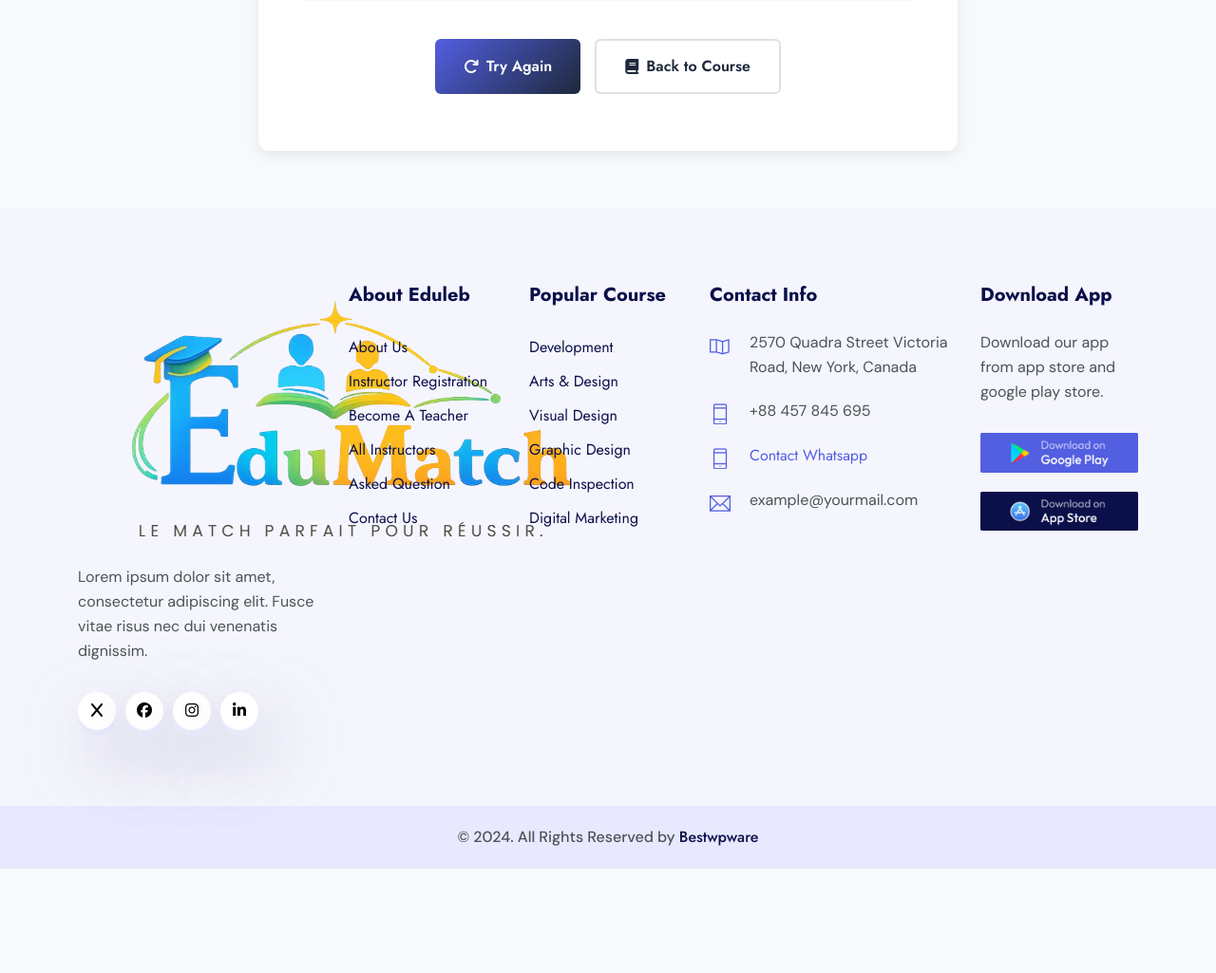
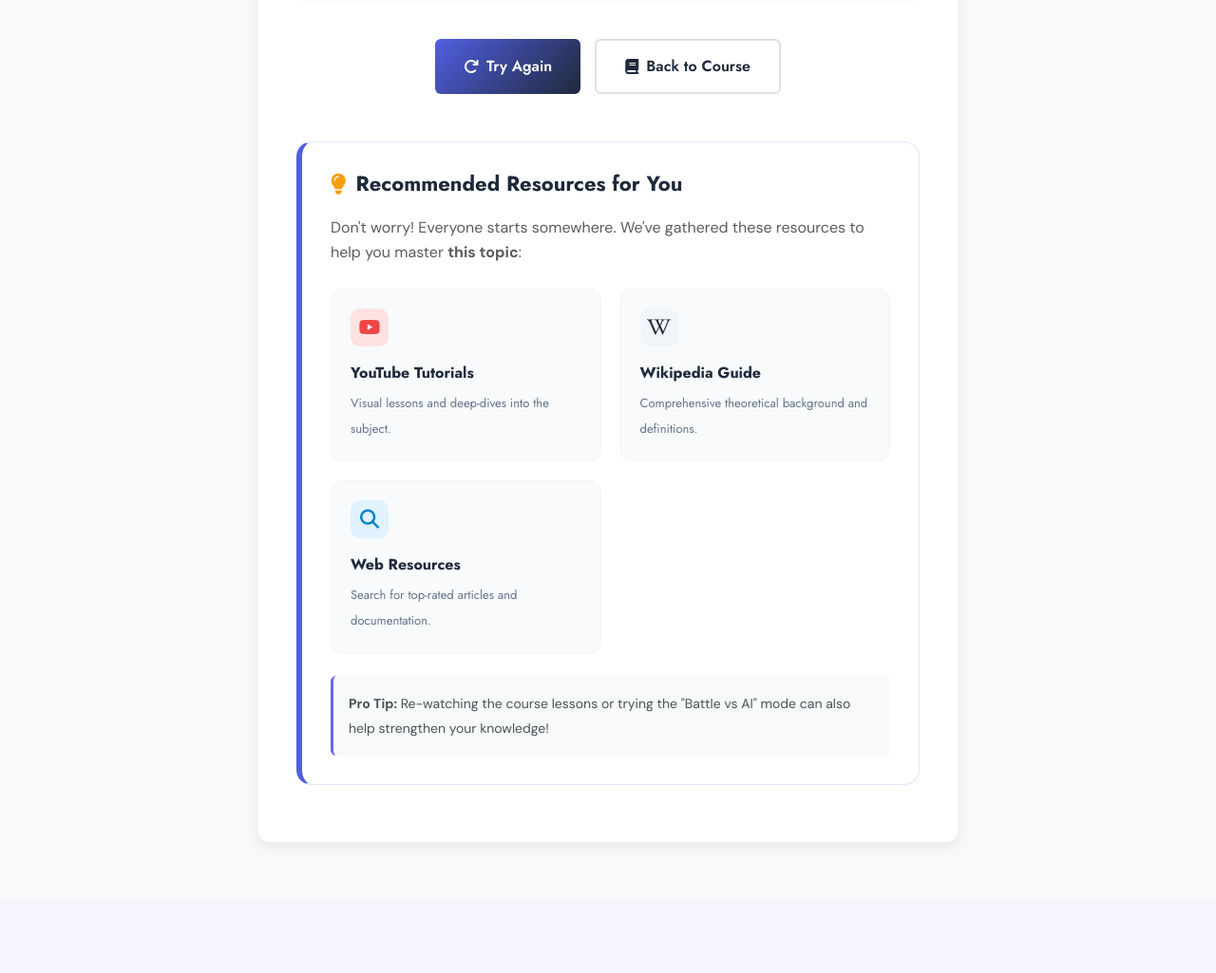
Before and after one commit to haythemothmani66/ProjetWeb2A35, a PHP site: template views/frontoffice/quizzes/result.php in a window 1280 px wide. Shown: the part 1145-2170 px from the top of the page at 95% size. Before the commit the page ends 2060 px from the top, so only its background shows below. Run offline with PHP 8.4, Linux system fonts and the light colour scheme; the template is opened without the code that fills it, so the values that code supplies are empty.

Commit message:
APi recomandation

```diff
--- a/views/frontoffice/quizzes/result.php
+++ b/views/frontoffice/quizzes/result.php
@@ -164,6 +164,67 @@
             background: rgba(255, 255, 255, 0.3);
             color: white;
         }
+
+        /* Recommendation Section Styles */
+        .recommendation-box {
+            background: #fff;
+            border: 1px solid #e0e7ff;
+            border-radius: 16px;
+            padding: 30px;
+            margin-top: 50px;
+            text-align: left;
+            border-left: 6px solid #525fe1;
+        }
+        .recommendation-box h3 {
+            font-size: 22px;
+            font-weight: 700;
+            color: #1e293b;
+            margin-bottom: 20px;
+            display: flex;
+            align-items: center;
+            gap: 10px;
+        }
+        .recommendation-grid {
+            display: grid;
+            grid-template-columns: repeat(auto-fit, minmax(200px, 1fr));
+            gap: 20px;
+            margin-top: 25px;
+        }
+        .resource-card {
+            background: #f8fafc;
+            border-radius: 12px;
+            padding: 20px;
+            transition: 0.3s;
+            border: 1px solid #f1f5f9;
+            text-decoration: none !important;
+            display: block;
+        }
+        .resource-card:hover {
+            transform: translateY(-5px);
+            box-shadow: 0 10px 20px rgba(0,0,0,0.05);
+            background: white;
+            border-color: #525fe1;
+        }
+        .resource-icon {
+            width: 40px;
+            height: 40px;
+            border-radius: 10px;
+            display: flex;
+            align-items: center;
+            justify-content: center;
+            margin-bottom: 15px;
+            font-size: 20px;
+        }
+        .resource-title {
+            font-weight: 700;
+            color: #1e293b;
+            margin-bottom: 5px;
+            display: block;
+        }
+        .resource-desc {
+            font-size: 13px;
+            color: #64748b;
+        }
     </style>
 </head>
 
@@ -292,6 +353,48 @@
                                 </button>
                             </form>
                         </div>
+                        <?php elseif ($percent < 50): ?>
+                        <!-- Recommendation System for Score < 50% -->
+                        <?php
+                            $query = urlencode($course['title'] ?? $quiz['title']);
+                            $wikiUrl = "https://en.wikipedia.org/wiki/Special:Search?search=" . $query;
+                            $youtubeUrl = "https://www.youtube.com/results?search_query=" . $query . "+tutorial";
+                            $docsUrl = "https://www.google.com/search?q=" . $query . "+documentation+tutorial";
+                        ?>
+                        <div class="recommendation-box animate__animated animate__fadeInUp">
+                            <h3><i class="fas fa-lightbulb" style="color: #f59e0b;"></i> Recommended Resources for You</h3>
+                            <p class="text-muted">Don't worry! Everyone starts somewhere. We've gathered these resources to help you master <strong><?= htmlspecialchars($course['title'] ?? 'this topic') ?></strong>:</p>
+
+                            <div class="recommendation-grid">
+                                <a href="<?= $youtubeUrl ?>" target="_blank" class="resource-card">
+                                    <div class="resource-icon" style="background: #fee2e2; color: #ef4444;">
+                                        <i class="fab fa-youtube"></i>
+                                    </div>
+                                    <span class="resource-title">YouTube Tutorials</span>
+                                    <span class="resource-desc">Visual lessons and deep-dives into the subject.</span>
+                                </a>
+
+                                <a href="<?= $wikiUrl ?>" target="_blank" class="resource-card">
+                                    <div class="resource-icon" style="background: #f1f5f9; color: #1e293b;">
+                                        <i class="fab fa-wikipedia-w"></i>
+                                    </div>
+                                    <span class="resource-title">Wikipedia Guide</span>
+                                    <span class="resource-desc">Comprehensive theoretical background and definitions.</span>
+                                </a>
+
+                                <a href="<?= $docsUrl ?>" target="_blank" class="resource-card">
+                                    <div class="resource-icon" style="background: #e0f2fe; color: #0284c7;">
+                                        <i class="fas fa-search"></i>
+                                    </div>
+                                    <span class="resource-title">Web Resources</span>
+                                    <span class="resource-desc">Search for top-rated articles and documentation.</span>
+                                </a>
+                            </div>
+
+                            <div class="mt-4 p-3 bg-light rounded" style="border-left: 3px solid #6366f1;">
+                                <small><strong>Pro Tip:</strong> Re-watching the course lessons or trying the "Battle vs AI" mode can also help strengthen your knowledge!</small>
+                            </div>
+                        </div>
                         <?php endif; ?>
                     </div>
                 </div>
```
